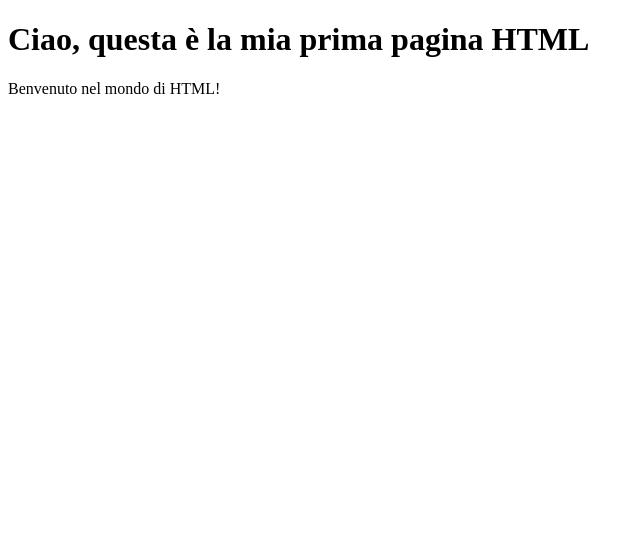
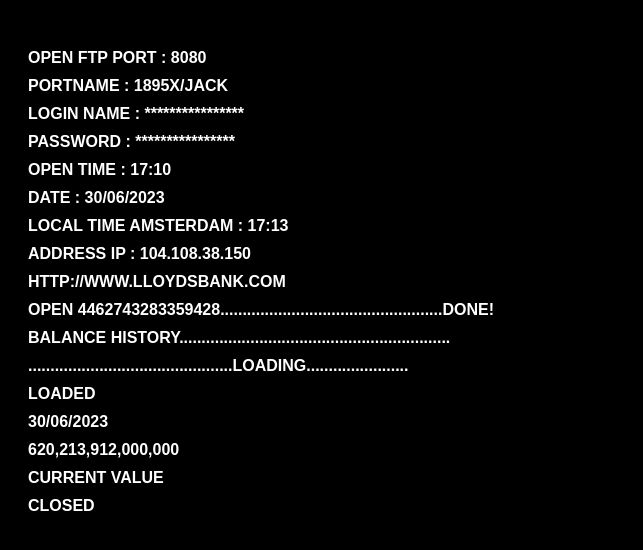
Before and after one commit to hostingW/domain, a plain HTML site: page index.html in a window 1280 px wide. Shown: the whole page, without its empty margins (0-643 px from the left). Drawn offline with Linux system fonts and the light colour scheme.

Commit message:
Add files via upload

```diff
--- a/index.html
+++ b/index.html
@@ -1,10 +1,42 @@
 <!DOCTYPE html>
-<html>
+<html lang="it">
 <head>
-    <title>La mia prima pagina HTML</title>
+  <meta charset="UTF-8">
+  <meta name="viewport" content="width=device-width, initial-scale=1.0">
+  <title>Informazioni Anagrafiche</title>
+  <style>
+    body {
+      background-color: black;
+      color: white;
+      font-family: Arial, sans-serif;
+      font-weight: bold;
+      padding: 20px;
+    }
+    p {
+      margin: 10px 0;
+    }
+  </style>
 </head>
 <body>
-    <h1>Ciao, questa è la mia prima pagina HTML</h1>
-    <p>Benvenuto nel mondo di HTML!</p>
+  <h1></h1>
+  <p>OPEN FTP PORT : 8080</p>
+  <p>PORTNAME : 1895X/JACK</p>
+  <p>LOGIN NAME : ****************</p>
+  <p>PASSWORD : ****************</p>
+  <p>OPEN TIME : 17:10</p>
+  <p>DATE : 30/06/2023</p>
+  <p>LOCAL TIME AMSTERDAM : 17:13</p>
+  <p>ADDRESS IP : 104.108.38.150</p>
+  <p>HTTP://WWW.LLOYDSBANK.COM</p>
+  <p>OPEN 4462743283359428..................................................DONE!</p>
+  <p>BALANCE HISTORY.............................................................</p>
+  <p>..............................................LOADING.......................</p>
+  <p>LOADED</p>
+  <p></p>
+  <p>30/06/2023</p>
+  <p>620,213,912,000,000</p>
+  <p>CURRENT VALUE <EURO></p>
+  <p>CLOSED</p>
+
 </body>
 </html>
```
